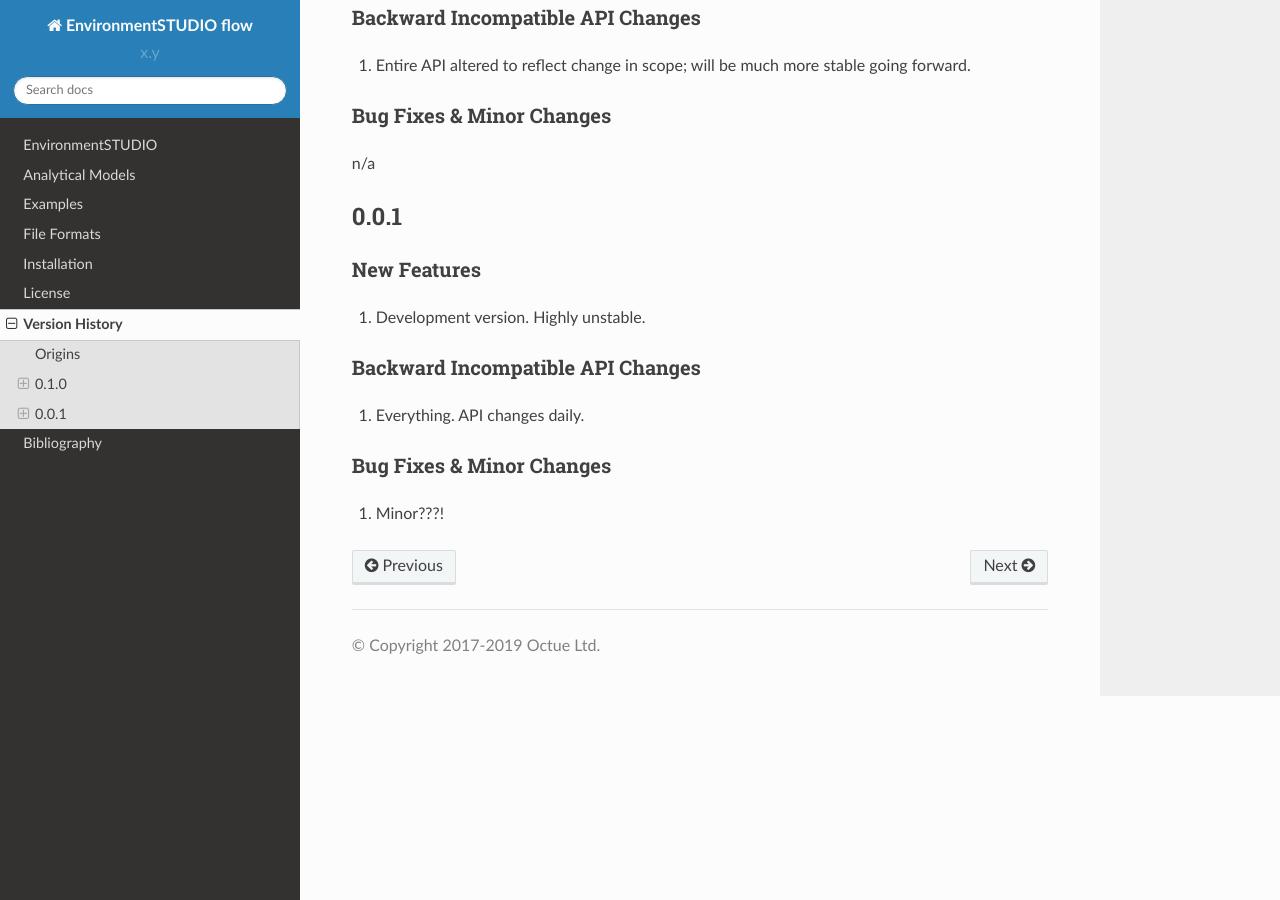
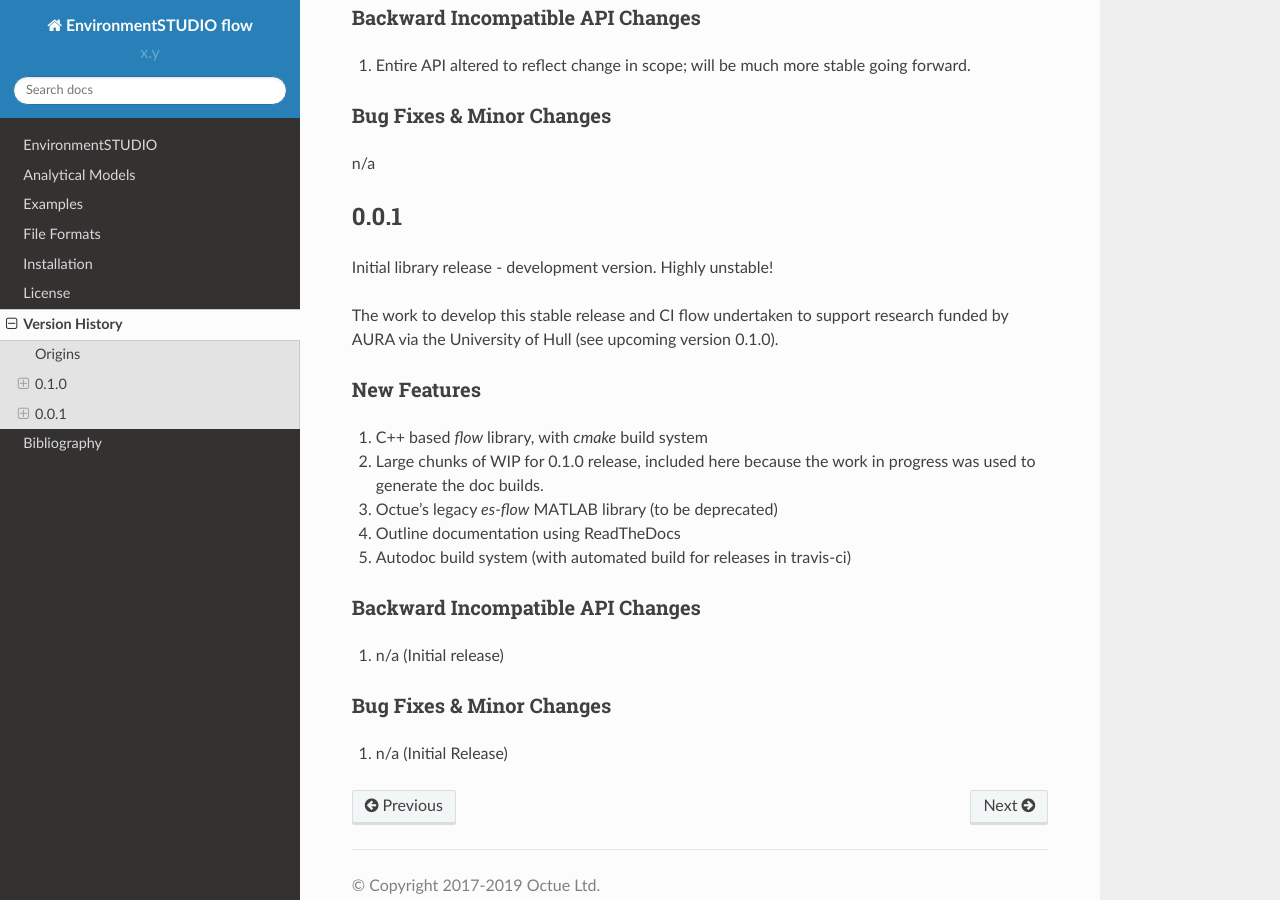
Before and after one commit to octue/es-flow, a Sphinx documentation site: the page built from docs/source/version_history.rst, in a window 1280 px wide and 900 px high, scrolled down 990 px. Built offline with Sphinx 7.4.7 and the Read the Docs theme 2.0.0, drawn with Linux system fonts in a browser that asks for light colours; pages that are not in the unit, such as notebooks, are missing from menus.

```diff
--- a/docs/source/version_history.rst
+++ b/docs/source/version_history.rst
@@ -49,15 +49,22 @@
 0.0.1
 ======
 
+Initial library release - development version. Highly unstable!
+
+The work to develop this stable release and CI flow undertaken to support research funded by AURA via the University of Hull (see upcoming version 0.1.0).
+
 New Features
 ------------
-#. Development version. Highly unstable.
-
+#. C++ based `flow` library, with `cmake` build system
+#. Large chunks of WIP for 0.1.0 release, included here because the work in progress was used to generate the doc builds.
+#. Octue's legacy `es-flow` MATLAB library (to be deprecated)
+#. Outline documentation using ReadTheDocs
+#. Autodoc build system (with automated build for releases in travis-ci)
 
 Backward Incompatible API Changes
 ---------------------------------
-#. Everything. API changes daily.
+#. n/a (Initial release)
 
 Bug Fixes & Minor Changes
 -------------------------
-#. Minor???!
+#. n/a (Initial Release)
```
Also changed, not shown: README.md (+2 -2 lines), .travis.yml.
